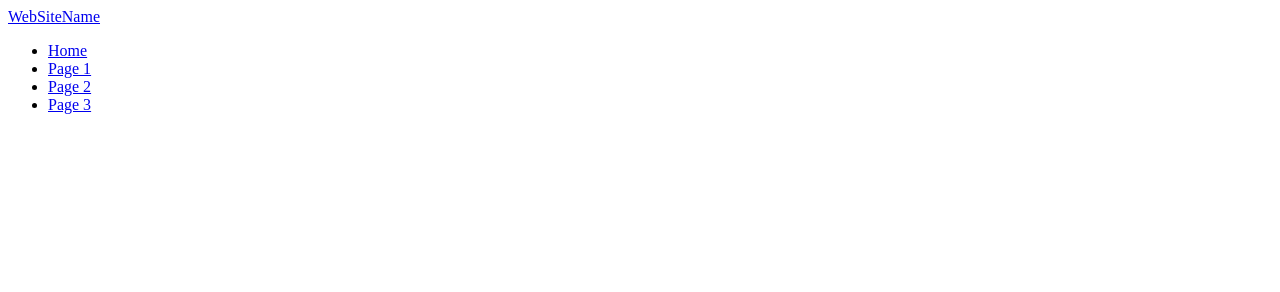
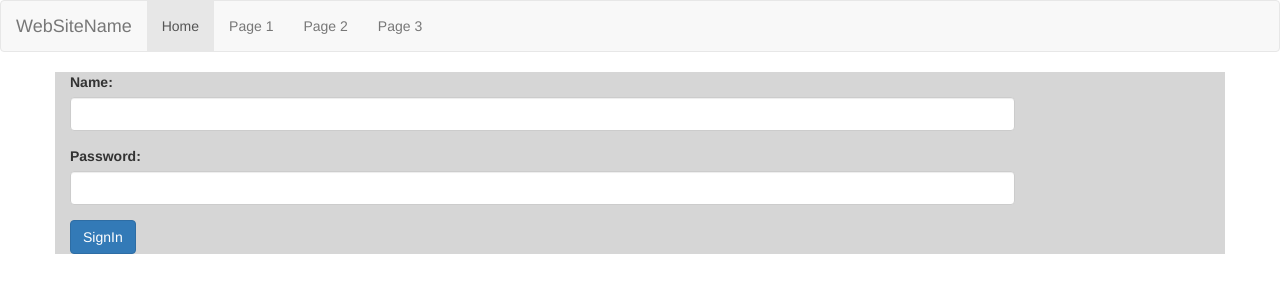
Before and after one commit to QaysTrad/MVP-Project, a website: page angular-client/index.html in a window 1280 px wide. Drawn offline with nearby package versions, Linux system fonts and the light colour scheme.

Commit message:
second try

```diff
--- a/angular-client/index.html
+++ b/angular-client/index.html
@@ -9,7 +9,11 @@
     <app />
   </div>
   <script type="text/javascript" src="index.js"></script>
+  <style type="text/css" src = "components/app.css"></style>
   <script type="text/javascript" src="components/app.js"></script>
   <script src="https://ajax.googleapis.com/ajax/libs/angularjs/1.3.15/angular.min.js"></script>
+   <link rel="stylesheet" href="https://maxcdn.bootstrapcdn.com/bootstrap/3.3.7/css/bootstrap.min.css">
+  <script src="https://ajax.googleapis.com/ajax/libs/jquery/3.3.1/jquery.min.js"></script>
+  <script src="https://maxcdn.bootstrapcdn.com/bootstrap/3.3.7/js/bootstrap.min.js"></script>
 </body>
 </html>
--- /dev/null
+++ b/angular-client/templates/app.css
@@ -0,0 +1,3 @@
+.row{
+	background-color: #333;
+}
--- a/angular-client/templates/app.html
+++ b/angular-client/templates/app.html
@@ -1,3 +1,4 @@
+  </style>
 <div>
 	<div class="navbar navbar-default"">
 	  <div class="container-fluid">
@@ -12,4 +13,27 @@
     </ul>
   </div>
 	</div>
+	<div>
+		<div class="container" >
+			<div class="row"  >
+				<div class="col-lg-10">
+					<div class="form-group">
+	  					<label for="usr">Name:</label>
+						  <input type="text" class="form-control" id="usr">
+						</div>
+						<div class="form-group">
+						  <label for="pwd">Password:</label>
+						  <input type="password" class="form-control" id="pwd">
+						</div>
+						<button type="button" class="btn btn-primary">SignIn</button>
+				</div>
+			</div>
+		</div>
+	</div>
 </div>
+
+  <style type="text/css" >
+  	.container{
+	background-color: #3333;
+
+}
--- a/index.js
+++ b/index.js
@@ -1,11 +1,17 @@
 var express = require('express');
 var app = express();
+let db = require('./database-mongo/index.js')
 var bodyParser = require('body-parser');
 
 app.use(express.static(__dirname + '/angular-client'));
 app.use(express.static(__dirname + '/node_modules'));
 
 
+app.post('/users', function (req, res) {
+});
+
+app.get('/users', function (req, res) {
+});
 
 
 port = 3000
--- a/package.json
+++ b/package.json
@@ -20,6 +20,7 @@
     "angular": "^1.6.9",
     "body-parser": "^1.18.2",
     "express": "^4.16.3",
+    "mongodb": "^3.0.6",
     "mongoose": "^5.0.14"
   }
 }
```
Also changed, not shown: database-mongo/index.js (+5 -5 lines), angular-client/components/app.js (line endings or trailing spaces), 1 other file.
